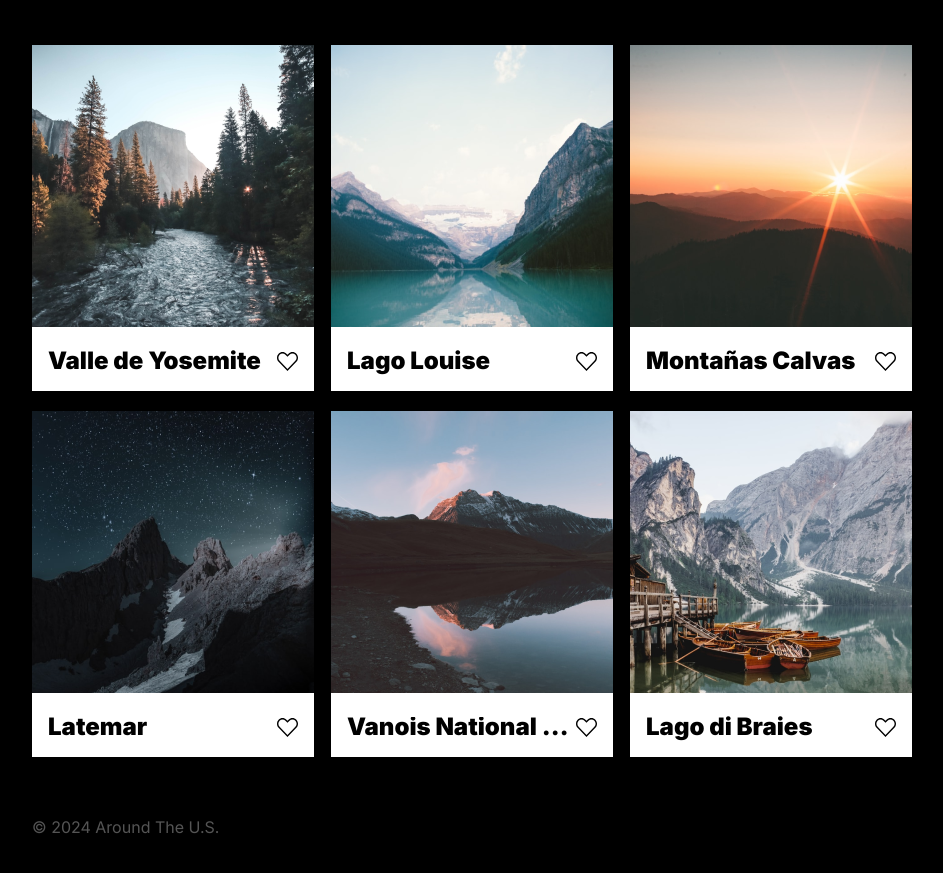
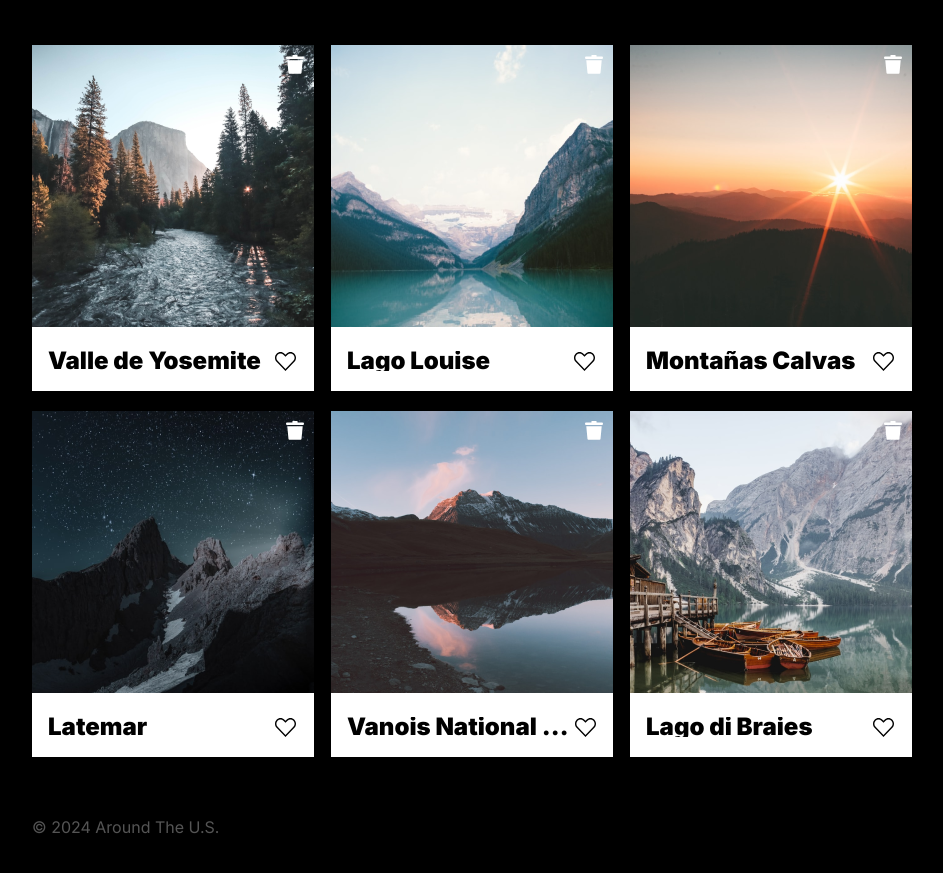
Before and after one commit to axelcisneros/web_project_around, a plain HTML site: page index.html in a window 1280 px wide. Shown: the part 289-1162 px from the top of the page, without its empty margins (168-1111 px from the left). Drawn offline with Linux system fonts and the light colour scheme.

Commit message:
Add funcion-like and refactoring html

```diff
--- a/blocks/main.css
+++ b/blocks/main.css
@@ -96,6 +96,11 @@
   width: 100%;
 }
 
+.main__gallery-image:hover {
+  opacity: 0.9;
+  cursor: pointer;
+}
+
 .main__gallery-content {
   display: flex;
   justify-content: space-between;
@@ -107,6 +112,9 @@
   font-family: "Inter-Black", sans-serif;
   font-size: 24px;
   margin: 0;
+  text-overflow: ellipsis;
+  white-space: nowrap;
+  overflow: hidden;
 }
 
 .main__gallery-paragraph_text_overflow {
@@ -115,10 +123,22 @@
   overflow: hidden;
 }
 
+.main__button_trash {
+  border: none;
+  width: 19px;
+  height: 19px;
+  position: absolute;
+  top: 10px;
+  right: 10px;
+  background: url(../images/trash.svg) center no-repeat;
+}
+
 .main__button_like {
   border: none;
+  width: 25px;
   height: 19px;
   align-self: flex-end;
+  background: url(../images/Vector-like.svg) center no-repeat;
 }
 
 .main__button_like_active {
--- a/index.html
+++ b/index.html
@@ -59,115 +59,24 @@
             &#x1F7A3;
           </button>
         </div>
-        <div class="main__gallery">
-          <div class="main__gallery-card">
-            <img
-              src="./images/valle-yosemite.jpg"
-              alt="valle-yosemite"
-              class="main__gallery-image"
-            />
-            <div class="main__gallery-content">
-              <p class="main__gallery-paragraph">Valle de Yosemite</p>
-              <button type="button" class="main__button main__button_like">
-                <img
-                  src="./images/Vector-like.svg"
-                  alt="like"
-                  class="main__gallery-like"
-                />
-              </button>
-            </div>
-          </div>
-          <div class="main__gallery-card">
-            <img
-              src="./images/lago-louise.png"
-              alt="lago-louise"
-              class="main__gallery-image"
-            />
-            <div class="main__gallery-content">
-              <p class="main__gallery-paragraph">Lago Louise</p>
-              <button type="button" class="main__button main__button_like">
-                <img
-                  src="./images/Vector-like.svg"
-                  alt="like"
-                  class="main__gallery-like"
-                />
-              </button>
-            </div>
-          </div>
-          <div class="main__gallery-card">
-            <img
-              src="./images/montañas-calvas.png"
-              alt="montañas-calvas"
-              class="main__gallery-image"
-            />
-            <div class="main__gallery-content">
-              <p class="main__gallery-paragraph">Montañas Calvas</p>
-              <button type="button" class="main__button main__button_like">
-                <img
-                  src="./images/Vector-like.svg"
-                  alt="like"
-                  class="main__gallery-like"
-                />
-              </button>
-            </div>
-          </div>
-          <div class="main__gallery-card">
-            <img
-              src="./images/latemar.png"
-              alt="latemar"
-              class="main__gallery-image"
-            />
-            <div class="main__gallery-content">
-              <p class="main__gallery-paragraph">Latemar</p>
-              <button type="button" class="main__button main__button_like">
-                <img
-                  src="./images/Vector-like.svg"
-                  alt="like"
-                  class="main__gallery-like"
-                />
-              </button>
-            </div>
-          </div>
-          <div class="main__gallery-card">
-            <img
-              src="./images/vanois-national-park.png"
-              alt="vanois-national-park"
-              class="main__gallery-image"
-            />
-            <div class="main__gallery-content">
-              <p
-                class="main__gallery-paragraph main__gallery-paragraph_text_overflow"
-              >
-                Vanois National Park
-              </p>
-              <button type="button" class="main__button main__button_like">
-                <img
-                  src="./images/Vector-like.svg"
-                  alt="like"
-                  class="main__gallery-like"
-                />
-              </button>
-            </div>
-          </div>
-          <div class="main__gallery-card">
-            <img
-              src="./images/lago-braies.png"
-              alt="lago-braies"
-              class="main__gallery-image"
-            />
-            <div class="main__gallery-content">
-              <p class="main__gallery-paragraph">Lago di Braies</p>
-              <button type="button" class="main__button main__button_like">
-                <img
-                  src="./images/Vector-like.svg"
-                  alt="like"
-                  class="main__gallery-like"
-                />
-              </button>
-            </div>
+        <div class="main__gallery"></div>
+      </main>
+      <template id="main__template">
+        <div class="main__gallery-card">
+          <img class="main__gallery-image" />
+          <button
+            type="button"
+            class="main__button main__button_trash"
+          ></button>
+          <div class="main__gallery-content">
+            <p class="main__gallery-paragraph"></p>
+            <button
+              type="button"
+              class="main__button main__button_like"
+            ></button>
           </div>
         </div>
-      </main>
+      </template>
       <footer class="footer">
         <p class="footer__copyright">&#x00a9; 2024 Around The U.S.</p>
       </footer>
--- a/script/script.js
+++ b/script/script.js
@@ -6,6 +6,33 @@ const inName = document.querySelector(".main__paragraph_name");
 const inAbout = document.querySelector(".main__paragraph_about");
 const inpName = document.querySelector(".popup__input_name");
 const inpAbout = document.querySelector(".popup__input_about");
+const gallery = document.querySelector(".main__gallery");
+const initialCards = [
+  {
+    name: "Valle de Yosemite",
+    link: "./images/valle-yosemite.jpg",
+  },
+  {
+    name: "Lago Louise",
+    link: "./images/lago-louise.png",
+  },
+  {
+    name: "Montañas Calvas",
+    link: "./images/montañas-calvas.png",
+  },
+  {
+    name: "Latemar",
+    link: "./images/latemar.png",
+  },
+  {
+    name: "Vanois National Park",
+    link: "./images/vanois-national-park.png",
+  },
+  {
+    name: "Lago di Braies",
+    link: "./images/lago-braies.png",
+  },
+];
 function openEdit() {
   inpName.value = inName.textContent;
   inpAbout.value = inAbout.textContent;
@@ -23,3 +50,28 @@ function saveChangeEdit(e) {
 }
 
 form.addEventListener("submit", saveChangeEdit);
+
+function cards() {
+  initialCards.forEach((item) => {
+    const cardTemplate = document.querySelector("#main__template").content;
+    const cardElement = cardTemplate
+      .querySelector(".main__gallery-card")
+      .cloneNode(true);
+    cardElement.querySelector(".main__gallery-image").src = item.link;
+    cardElement.querySelector(".main__gallery-image").alt = item.name;
+    cardElement.querySelector(".main__gallery-paragraph").textContent =
+      item.name;
+    cardElement
+      .querySelector(".main__button_like")
+      .addEventListener("click", function (e) {
+        e.target.classList.toggle("main__button_like_active");
+      });
+    cardElement
+      .querySelector(".main__button_trash")
+      .addEventListener("click", function (e) {
+        e.target.remove;
+      });
+    gallery.append(cardElement);
+  });
+}
+cards();
```
Also changed, not shown: images/trash.svg (added).
